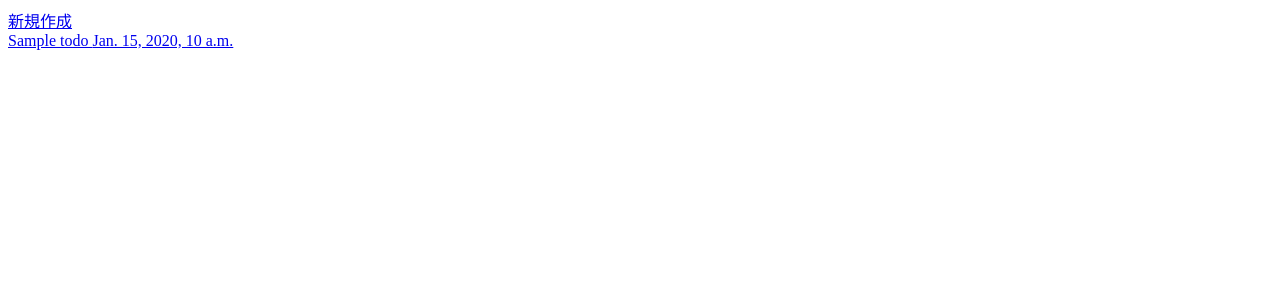
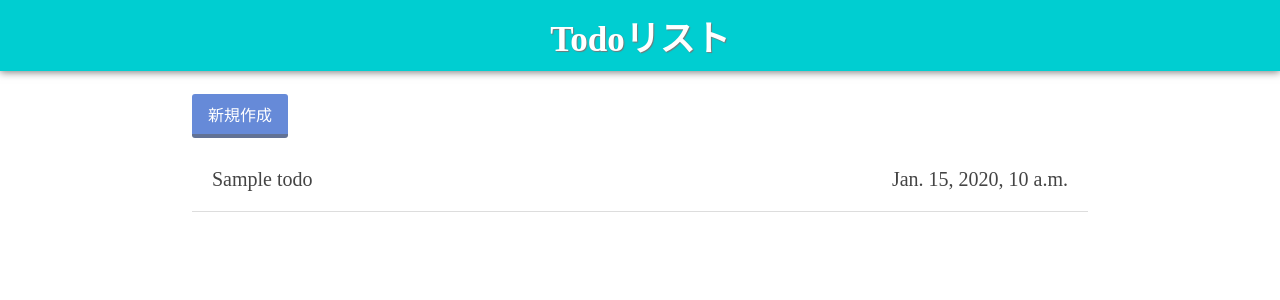
Before and after one commit to kenkono/CircleCI_Docker-django_todo-, a Django app: template src/todo_list/templates/todo_list/index.html in a window 1280 px wide. Shown: the top 300 px of the page. Run offline with Django 3.2, Linux system fonts and the light colour scheme; the template is opened without the code that fills it: most values are stand-ins (such as "Sample title", 1, 10 or a date in 2020).

Commit message:
make base templates and css

```diff
--- /dev/null
+++ b/src/todo_list/templates/todo_list/base.html
@@ -0,0 +1,18 @@
+{% load static %}
+
+<!DOCTYPE html>
+<html>
+
+<head>
+  <link rel="stylesheet" type="text/css" href="{% static 'todo_list/css/style.css' %}">
+  <title>Todoリスト</title>
+</head>
+
+<body>
+  <h1>Todoリスト</h1>
+
+  <div class="container">
+    {% block content %}{% endblock %}
+  </div>
+</body>
+</html>
--- a/src/todo_list/templates/todo_list/detail.html
+++ b/src/todo_list/templates/todo_list/detail.html
@@ -1,3 +1,7 @@
+{% extends 'todo_list/base.html' %}
+
+{% block content %}
+
 <div>
   <a href="{% url 'todo_list:index' %}">戻る</a>
 </div>
@@ -12,3 +16,5 @@
 <form method="post" action="{% url 'todo_list:delete_todo' todo.pk %}">{% csrf_token %}
   <button class="btn" type="submit" onclick='return confirm("本当に削除しますか？");'>削除</button>
 </form>
+
+{% endblock %}
--- a/src/todo_list/templates/todo_list/edit_todo.html
+++ b/src/todo_list/templates/todo_list/edit_todo.html
@@ -1,3 +1,7 @@
+{% extends 'todo_list/base.html' %}
+
+{% block content %}
+
 <div>
   <a href="{% url 'todo_list:detail' todo.id %}">戻る</a>
 </div>
@@ -15,3 +19,5 @@
   </table>
   <button class="btn" type="submit">保存</button>
 </form>
+
+{% endblock %}
--- a/src/todo_list/templates/todo_list/index.html
+++ b/src/todo_list/templates/todo_list/index.html
@@ -1,3 +1,7 @@
+{% extends 'todo_list/base.html' %}
+
+{% block content %}
+
 <a class="btn" href="{% url 'todo_list:new_todo' %}">新規作成</a>
 
 {% for todo in todos %}
@@ -8,3 +12,5 @@
   </div>
 </a>
 {% endfor %}
+
+{% endblock %}
--- a/src/todo_list/templates/todo_list/new_todo.html
+++ b/src/todo_list/templates/todo_list/new_todo.html
@@ -1,3 +1,7 @@
+{% extends 'todo_list/base.html' %}
+
+{% block content %}
+
 <div>
   <a href="{% url 'todo_list:index' %}">ホームに戻る</a>
 </div>
@@ -15,3 +19,5 @@
   </table>
   <button type="submit" class="btn">保存</button>
 </form>
+
+{% endblock %}
--- /dev/null
+++ b/static/todo_list/css/style.css
@@ -0,0 +1,58 @@
+body {
+  margin: 0;
+  padding: 0;
+}
+
+button{
+  background:none;
+  border:0;
+  cursor: pointer;
+}
+
+form{
+  display: inline-block;
+}
+
+h1 {
+  margin-top: 0;
+  padding: 10px;
+  font-size: 35px;
+  background-color: #00ced1;
+  color: #fff;
+  text-align: center;
+  box-shadow: 0 1px 8px #777;
+  text-shadow: 1px 1px 1px #777;
+}
+
+.btn{
+  display: inline-block;
+  padding: 0.5em 1em;
+  text-decoration: none;
+  background: #668ad8;
+  color: #FFF;
+  border-bottom: solid 4px #627295;
+  border-radius: 3px;
+  margin-bottom: 10px;
+}
+
+.container{
+  width: 70%;
+  margin: auto;
+}
+
+.todo-title {
+  display: block;
+  border-bottom: 1px solid #ddd;
+  padding: 20px;
+  font-size: 20px;
+  color: #444;
+  text-decoration: none;
+}
+
+.todo-title:hover{
+  background-color: #eee;
+}
+
+.updated_datetime{
+  float: right;
+}
```
